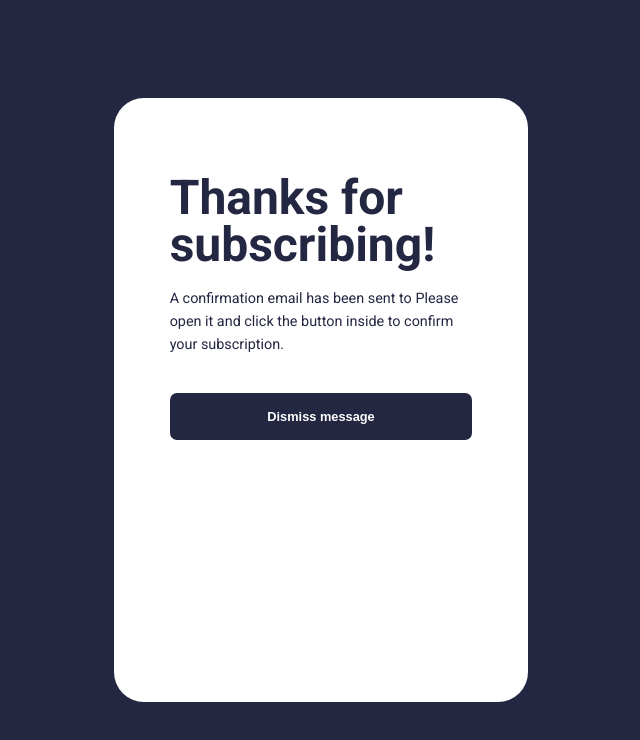
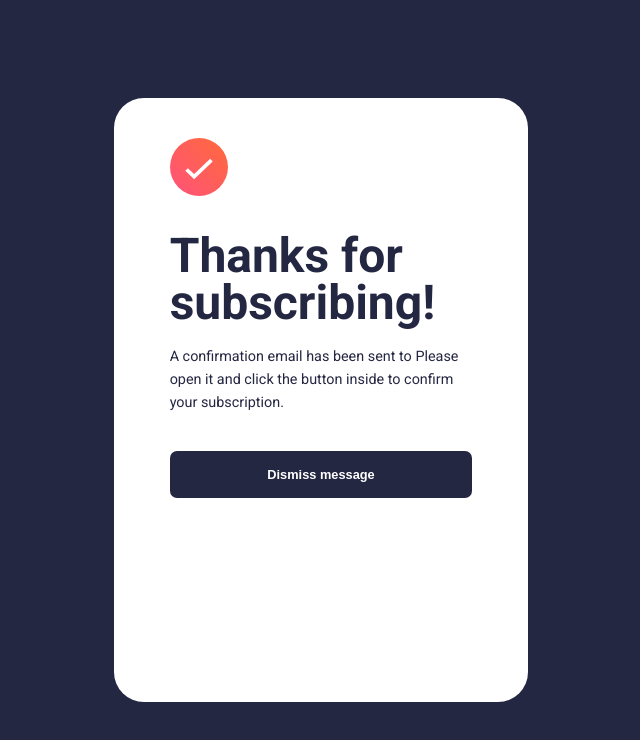
Before and after one commit to syybiekarim/newsletter-sign-up-with-success-message-main, a plain HTML site: page thanks-page.html in a window 1280 px wide. Shown: the whole page, without its empty margins (319-959 px from the left). Drawn offline with Linux system fonts and the light colour scheme; the site is published under a folder, as on GitHub Pages, so addresses that start at the root find nothing.

Commit message:
Update thanks-page.html
img src file update

```diff
--- a/thanks-page.html
+++ b/thanks-page.html
@@ -13,7 +13,7 @@
   </head>
   <body>
     <div id="thanks-desktop-container">
-      <img src="/assets/images/icon-success.svg" alt="" id="sucess-icon" />
+      <img src="assets/images/icon-success.svg" alt="" id="sucess-icon" />
       <h2>Thanks for subscribing!</h2>
       <p>
         A confirmation email has been sent to
```
